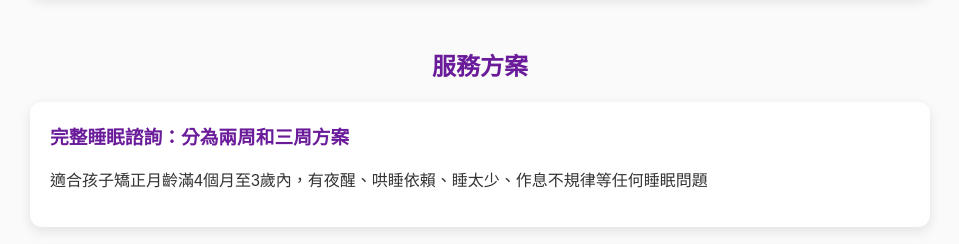
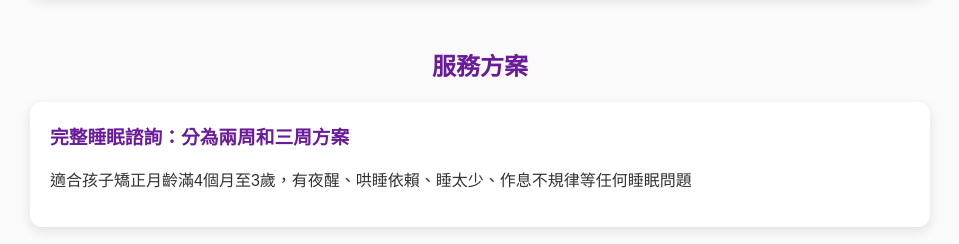
Before and after one commit to liihsu/child-sleep-consultant, a plain HTML site: page index.html in a window 1280 px wide. Shown: the part 3273-3517 px from the top of the page, without its empty margins (160-1119 px from the left). Drawn offline with Linux system fonts and the light colour scheme.

Commit message:
Update index.html

```diff
--- a/index.html
+++ b/index.html
@@ -265,7 +265,7 @@
     <h2>服務方案</h2>
     <div class="card">
       <h3>完整睡眠諮詢：分為兩周和三周方案</h3>
-      <p>適合孩子矯正月齡滿4個月至3歲內，有夜醒、哄睡依賴、睡太少、作息不規律等任何睡眠問題</p>
+      <p>適合孩子矯正月齡滿4個月至3歲，有夜醒、哄睡依賴、睡太少、作息不規律等任何睡眠問題</p>
     </div>
     <div class="card">
       <h3>單次諮詢：嬰幼兒睡眠習慣建立</h3>
```
